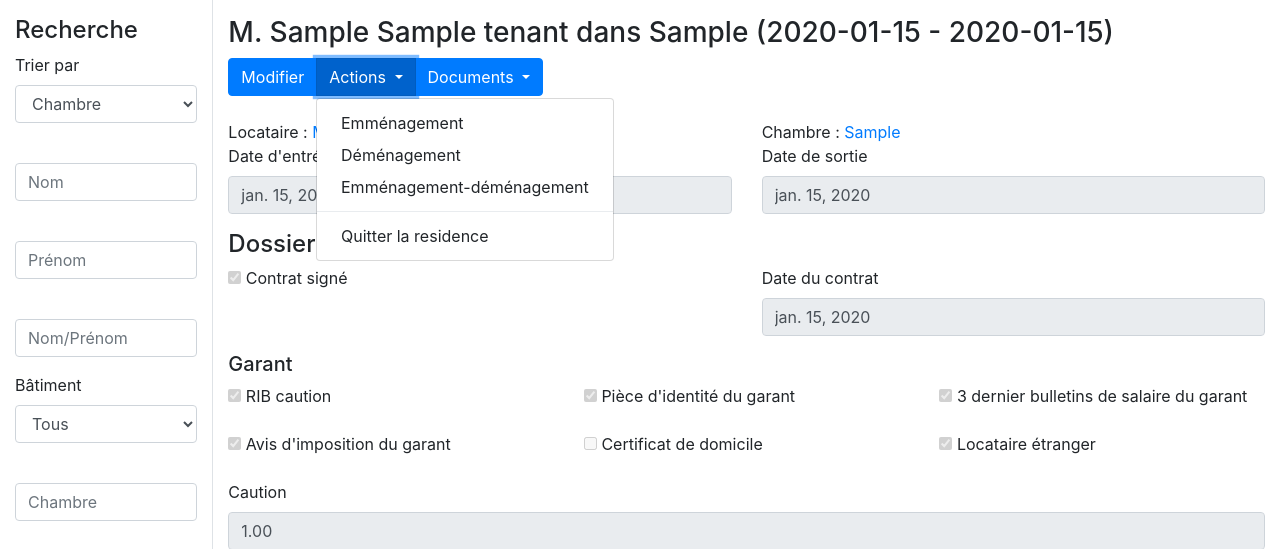
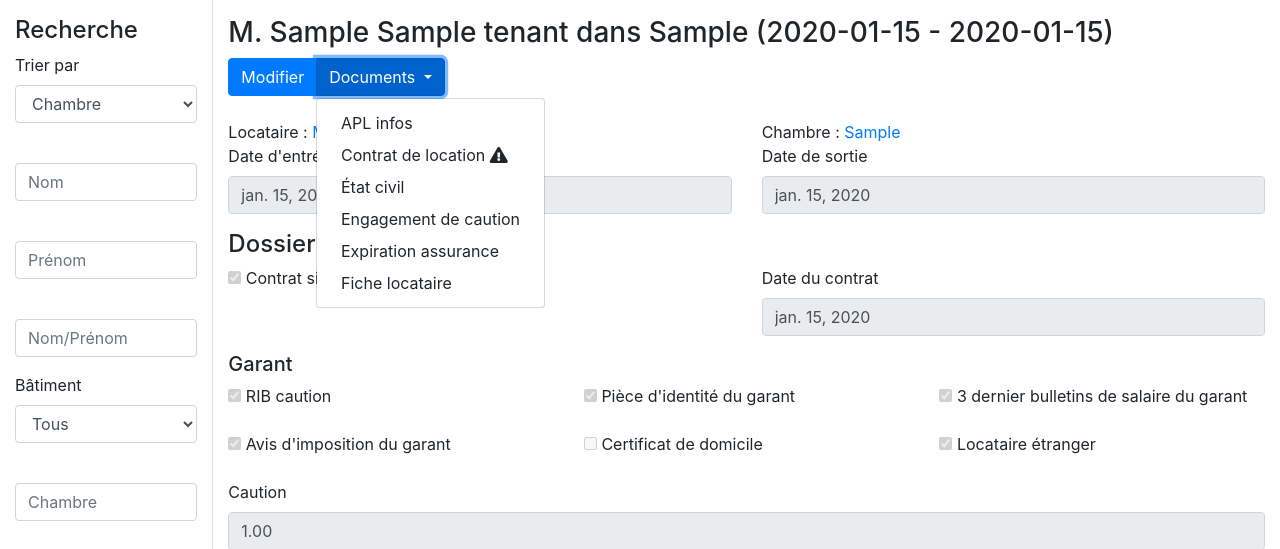
Before and after one commit to nanoy42/aloes, a Django app: page /gestion/leasingProfile/1 in a window 1280 px wide, after a click on "Documents". Shown: the part 56-605 px from the top of the page. Run offline with Django 3.2, Linux system fonts and the light colour scheme; a user stored in the database is signed in; tables that the repository leaves empty hold one stand-in row (values such as "Sample post"); some libraries are stand-ins or nearby versions.

Commit message:
Finish ocument generator

```diff
--- a/generate_docs/views.py
+++ b/generate_docs/views.py
@@ -71,7 +71,7 @@ def insurance_expiration(request, pk):
     """
     tenant = get_object_or_404(Leasing, pk=pk).tenant
     template = ODTGenerator('generate_docs/insurance_expiration.odt', 'expiration_assurance_' + tenant.first_name + tenant.name + '.odt')
-    return template.render({'tenant': tenant, 'now': datetime.now()})
+    return template.render({'leasing': leasing, 'tenant': tenant, 'now': datetime.now(), 'user': request.user})
 
 @admin_required
 def lease_end_attestation(request, pk):
@@ -142,4 +142,4 @@ def reservation_attestation(request, pk):
         messages.error(request, "Le locataire n'a pas réservé de chambre")
         return redirect(reverse('gestion:tenantProfile', kwargs={'pk': tenant.pk}))
     template = ODTGenerator('generate_docs/reservation_attestation.odt', 'attestation_reservation_' + tenant.first_name + tenant.name + '.odt')
-    return template.render({'tenant': tenant, 'now': datetime.now()})
+    return template.render({'tenant': tenant, 'now': datetime.now(), 'user': request.user})
--- a/gestion/models.py
+++ b/gestion/models.py
@@ -136,6 +136,26 @@ class Tenant(models.Model):
         pks = [leasing.room.pk for leasing in self.previous_leasings]
         return Room.objects.filter(pk__in=pks)
 
+    @property
+    def civil_status_completed(self):
+        return self.name and self.first_name and self.gender and self.school
+
+    @property
+    def birth_completed(self):
+        return self.birthday and self.birthcity and self.birthdepartement and self.birthcountry
+
+    @property
+    def address_completed(self):
+        return self.street_number and self.street and self.city and self.country
+
+    @property
+    def phone_mail_completed(self):
+        return self.email and self.cellphone and self.phone
+
+    @property
+    def completed(self):
+        return self.civil_status_completed and self.birth_completed and self.address_completed and self.phone_mail_completed
+
 class Room(models.Model):
     class Meta:
         verbose_name = "Chambre"
@@ -212,7 +232,11 @@ class Leasing(models.Model):
     caf = models.CharField(max_length=255, verbose_name="CAF", blank=True)
     residence_certificate = models.BooleanField(default=False, verbose_name="Certificat de domicile")
     check_guarantee = models.BooleanField(default=False, verbose_name="Chèque pour le complément de dépot de garantie")
-    guarantee = models.DecimalField(max_digits=5, decimal_places=2, verbose_name="Garantie", blank=True, null=True)
+    guarantee = models.BooleanField(default=False, verbose_name="Engagement de caution")
+    photo = models.BooleanField(default=False, verbose_name="Photo d'identité")
+    internal_rules_signed = models.BooleanField(default=False, verbose_name="Règlement intérieur signé")
+    school_certificate = models.BooleanField(default=False, verbose_name="Certificat de scolarité")
+    debit_authorization = models.BooleanField(default=False, verbose_name="Autorisation de prélèvement")
     issue = models.BooleanField(default=False, verbose_name="Problème")
     missing_documents = models.TextField(verbose_name="Documents manquants", blank=True)
     date_of_entry = models.DateField(verbose_name="Date d'entrée", blank=True, null=True)
--- a/gestion/templates/gestion/leasingProfile.html
+++ b/gestion/templates/gestion/leasingProfile.html
@@ -4,28 +4,15 @@
 <h3>{{leasing}}</h3>
 <div class="btn-group" role="group" aria-label="Button group with nested dropdown">
 	<a href="{% url 'gestion:editLeasing' leasing.pk %}" type="submit" class="btn btn-primary">Modifier</a>
-
-	<div class="btn-group" role="group">
-		<button id="btnGroupDrop1" type="button" class="btn btn-primary dropdown-toggle" data-toggle="dropdown" aria-haspopup="true" aria-expanded="false">
-			Actions
-		</button>
-		<div class="dropdown-menu" aria-labelledby="btnGroupDrop1">
-			<a class="dropdown-item" href="#">Emménagement</a>
-			<a class="dropdown-item" href="#">Déménagement</a>
-			<a class="dropdown-item" href="#">Emménagement-déménagement</a>
-			<div class="dropdown-divider"></div>
-			<a class="dropdown-item" href="#">Quitter la residence</a>
-		</div>
-	</div>
 	<div class="btn-group" role="group">
 		<button id="btnGroupDrop1" type="button" class="btn btn-primary dropdown-toggle" data-toggle="dropdown" aria-haspopup="true" aria-expanded="false">
 			Documents
 		</button>
 		<div class="dropdown-menu" aria-labelledby="btnGroupDrop1">
-			<a class="dropdown-item" href="{% url 'generate_docs:aplInfos' leasing.pk %}">APL infos</a>
-			<a class="dropdown-item" href="{% url 'generate_docs:rentContract' leasing.pk %}">Contrat de location</a>
-			<a class="dropdown-item" href="{% url 'generate_docs:civilStatus' leasing.pk %}">État civil</a>
-			<a class="dropdown-item" href="{% url 'generate_docs:guarantee' leasing.pk %}">Engagement de caution</a>
+			<a class="dropdown-item{% if not leasing.date_of_entry %} tooltip2{% endif %}" href="{% url 'generate_docs:aplInfos' leasing.pk %}"{% if not leasing.date_of_entry %} title="Pas de date d'entrée pour le dossier"{% endif %}>APL infos{% if not leasing.date_of_entry %} <i class="fa fa-exclamation-triangle"></i>{% endif %}</a>
+			<a class="dropdown-item{% if not tenant.birth_completed or not leasing.date_of_entry %} tooltip2{% endif %}" href="{% url 'generate_docs:rentContract' leasing.pk %}" {% if not tenant.birth_completed or not leasing.date_of_entry %}title="{% if not tenant.birth_completed %}Il pourrait manquer des informations au locataire{% endif %}{% if not tenant.birth_completed and not leasing.date_of_entry %};{% endif %}{% if not leasing.date_of_entry %}Pas de date d'entrée{% endif %}"{% endif %}>Contrat de location{% if not tenant.birth_completed or not leasing.date_of_entry %} <i class="fa fa-exclamation-triangle"></i>{% endif %}</a>
+			<a class="dropdown-item{% if not leasing.tenant.completed %} tooltip2{% endif %}" href="{% url 'generate_docs:civilStatus' leasing.pk %}" {% if not leasing.tenant.completed %} title="Il pourrait manquer des informations au locataire"{% endif %}>État civil {% if not leasing.tenant.completed %} <i class="fa fa-exclamation-triangle"></i>{% endif %}</a>
+			<a class="dropdown-item{% if not leasing.contractDate %} tooltip2{% endif %}" href="{% url 'generate_docs:guarantee' leasing.pk %}" {% if not leasing.contractDate %}title="Aucune date de contrat"{% endif %}>Engagement de caution{% if not leasing.contractDate %} <i class="fa fa-exclamation-triangle"></i>{% endif %}</a>
 			<a class="dropdown-item" href="{% url 'generate_docs:insuranceExpiration' leasing.pk %}">Expiration assurance</a>
 			<a class="dropdown-item" href="{% url 'generate_docs:tenantRecord' leasing.pk %}">Fiche locataire</a>
 		</div>
@@ -130,4 +117,10 @@
 		<div class="form-group"><label for="id_missing_documents">Documents manquants</label><textarea name="missing_documents" cols="40" rows="10" class="form-control" placeholder="Documents manquants" title="" id="id_missing_documents" disabled>{{leasing.missing_documents}}</textarea></div>
 	</div>
 </div>
+
+<script>
+$(function () {
+	$('.tooltip2').tooltip() //tooltip class is already taken
+})
+</script>
 {% endblock %}
--- a/gestion/views.py
+++ b/gestion/views.py
@@ -257,6 +257,9 @@ def addNextTenant(request, pk):
     else:
         form = selectTenantWNRForm(request.POST or None)
         if(form.is_valid()):
+            if 'cancel' in request.POST:
+                messages.success(self.request, "Demande annulée")
+                return redirect(request.POST.get('cancel') or "home")
             tenant = form.cleaned_data['tenant']
             if(tenant.next_leasing):
                 messages.error(request, "Ce locataire a déjà reservé une chambre")
@@ -281,6 +284,9 @@ def roomMoveInDirect(request, pk):
     else:
         form = roomMoveInDirectForm(request.POST or None)
         if(form.is_valid()):
+            if 'cancel' in request.POST:
+                messages.success(self.request, "Demande annulée")
+                return redirect(request.POST.get('cancel') or "home")
             tenant = form.cleaned_data['tenant']
             if(tenant.room):
                 messages.error(request, "Ce locataire possède déjà une chambre")
@@ -363,7 +369,7 @@ def addNextRoom(request, pk):
         if(form.is_valid()):
             if 'cancel' in request.POST:
                 messages.success(self.request, "Demande annulée")
-                return redirect(reverse('gestion:tenantProfile', kwargs={'pk':pk}))
+                return redirect(request.POST.get('cancel') or "home")
             room = form.cleaned_data['room']
             if(room.next_leasing):
                 messages.error(request, "Cette chambre est déjà réservée")
@@ -388,6 +394,9 @@ def tenantMoveInDirect(request, pk):
     else:
         form = tenantMoveInDirectForm(request.POST or None)
         if(form.is_valid()):
+            if 'cancel' in request.POST:
+                messages.success(self.request, "Demande annulée")
+                return redirect(request.POST.get('cancel') or "home")
             room = form.cleaned_data['room']
             if(room.current_leasing):
                 messages.error(request, "Cette chambre n'est pas vide")
@@ -463,6 +472,9 @@ def leave(request, pk):
     leaveForm = LeaveForm(request.POST or None, instance=tenant)
     message = "Vous vous apprêtez à faire quitter de la résidence " + str(tenant) + ". Pour continuer, indiquer la date officielle de départ de la résidence"
     if(leaveForm.is_valid()):
+        if 'cancel' in request.POST:
+            messages.success(self.request, "Demande annulée")
+            return redirect(request.POST.get('cancel') or "home")
         leaveForm.save()
         if(tenant.current_leasing):
             leasing = tenant.current_leasing
@@ -494,6 +506,9 @@ def moveOut(request, pk, mode):
         form_title = "Déménager " + str(tenant)
         form_button = "Déménager"
     if(moveOutForm.is_valid()):
+        if 'cancel' in request.POST:
+            messages.success(self.request, "Demande annulée")
+            return redirect(request.POST.get('cancel') or "home")
         leasing = tenant.current_leasing
         leasing.date_of_departure = moveOutForm.cleaned_data['date']
         leasing.save()
@@ -534,6 +549,9 @@ def moveIn(request, pk, mode):
     moveInForm = DateForm(request.POST or None)
     message = "Veuillez indiquer la date d'entrée officielle dans la chambre " + str(tenant.next_room) + " pour " + str(tenant)
     if(moveInForm.is_valid()):
+        if 'cancel' in request.POST:
+            messages.success(self.request, "Demande annulée")
+            return redirect(request.POST.get('cancel') or "home")
         room = tenant.next_room
         leasing = tenant.next_leasing
         leasing.date_of_entry=moveInForm.cleaned_data['date']
```
Also changed, not shown: gestion/templates/gestion/tenant_profile.html (+10 -4 lines), gestion/migrations/0002_auto_20190504_1523.py (added), 6 other files.
